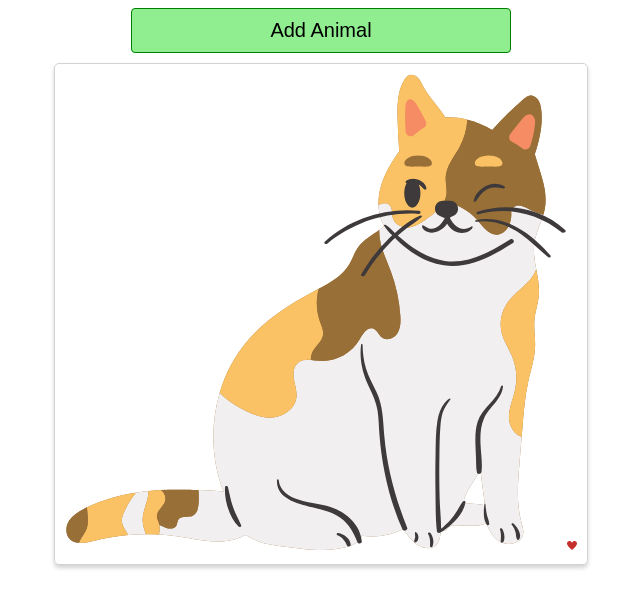
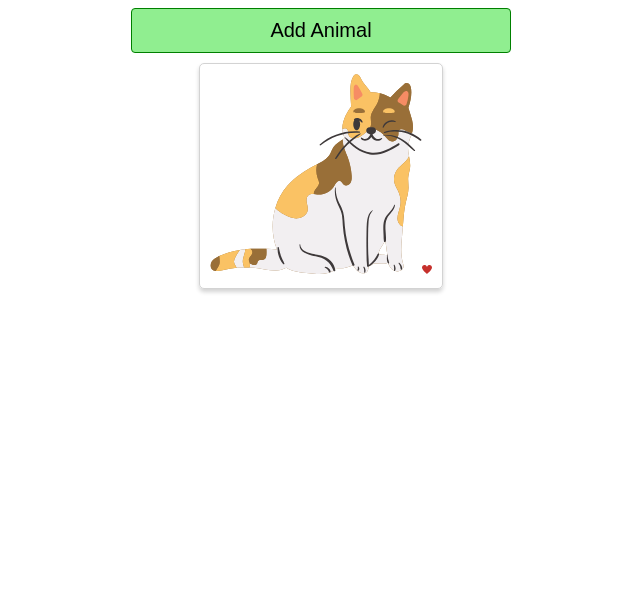
Before and after one commit to Rabia-Rajput/animal-jsx, a React (Create React App) app: page / in a window 1280 px wide. Both pictures are taken after a click on the button "Add Animal". Shown: the top 608 px of the page, without its empty margins (319-959 px from the left). Built offline with nearby package versions, Linux system fonts and the light colour scheme.

Commit message:
new changes made

```diff
--- a/src/AnimalShow.css
+++ b/src/AnimalShow.css
@@ -6,3 +6,6 @@
     margin: 10px;
     box-shadow: 0 3px 4px lightgray;
 }
+.animal{
+    height: 200px;
+}
```
